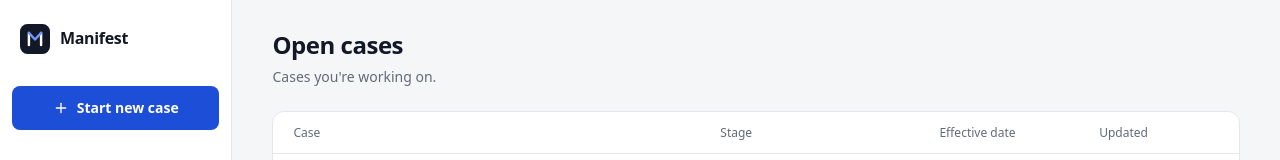
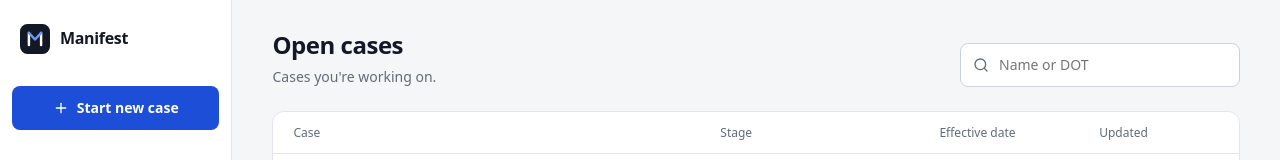
Before and after one commit to shubh0710/manifest, a React (Vite) app: page /cases/open in a window 1280 px wide. Shown: the top 160 px of the page. Built offline with nearby package versions, Linux system fonts and the light colour scheme.

Commit message:
feat: add search to open cases

```diff
--- /dev/null
+++ b/src/components/SearchBox.css
@@ -0,0 +1,27 @@
+.search {
+    display: flex;
+    align-items: center;
+    gap: 8px;
+    width: 280px;
+    max-width: 100%;
+    height: 44px;
+    padding: 0 12px;
+    border: 1px solid var(--input);
+    border-radius: 8px;
+    background: var(--field);
+    color: var(--ink-3);
+}
+
+.search:focus-within {
+    outline: 2px solid var(--accent-text);
+    outline-offset: 2px;
+}
+
+.search input {
+    flex: 1;
+    min-width: 0;
+    border: 0;
+    background: transparent;
+    color: var(--ink);
+    outline: none;
+}
--- /dev/null
+++ b/src/components/SearchBox.tsx
@@ -0,0 +1,25 @@
+import { Search } from "lucide-react"
+import "./SearchBox.css"
+
+type SearchBoxProps = {
+    value: string
+    onChange: (value: string) => void
+    label: string
+}
+
+function SearchBox({ value, onChange, label }: SearchBoxProps) {
+    return (
+        <label className="search">
+            <Search size={16} aria-hidden="true" />
+            <input
+                type="search"
+                value={value}
+                onChange={(event) => onChange(event.target.value)}
+                placeholder="Name or DOT"
+                aria-label={label}
+            />
+        </label>
+    )
+}
+
+export default SearchBox
--- a/src/pages/OpenCasesPage.tsx
+++ b/src/pages/OpenCasesPage.tsx
@@ -1,8 +1,14 @@
+import { useState } from "react"
 import { CASES } from "../fixtures/cases"
 import OpenCasesTable from "../components/OpenCasesTable"
+import SearchBox from "../components/SearchBox"
+import { matchesSearch } from "../utils/search"
 
 function OpenCasesPage() {
+    const [query, setQuery] = useState('')
+
     const openCases = CASES.filter((item) => item.status === 'open')
+    const shownCases = openCases.filter((item) => matchesSearch(item, query))
 
     return (
         <>
@@ -11,12 +17,15 @@ function OpenCasesPage() {
                     <h1 className="page-title">Open cases</h1>
                     <p className="page-subtitle">Cases you're working on.</p>
                 </div>
+                <SearchBox value={query} onChange={setQuery} label="Search open cases" />
             </header>
 
-            {openCases.length > 0 ? (
-                <OpenCasesTable cases={openCases} />
+            {shownCases.length > 0 ? (
+                <OpenCasesTable cases={shownCases} />
             ) : (
-                <p className="empty-state">No open cases right now.</p>
+                <p className="empty-state">
+                    {query ? 'No open cases match your search.' : 'No open cases right now.'}
+                </p>
             )}
         </>
     )
```
